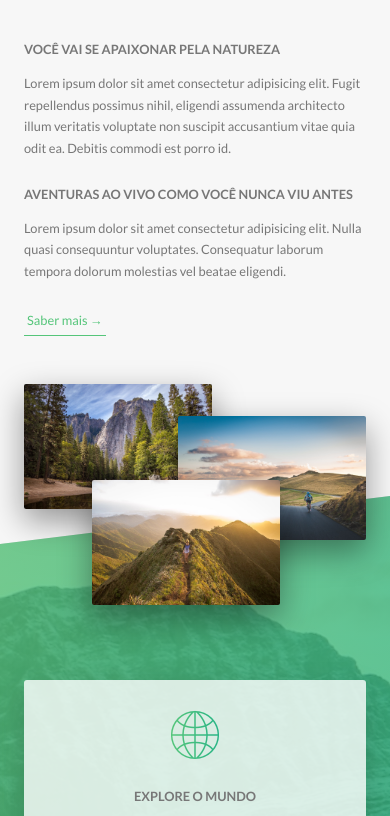
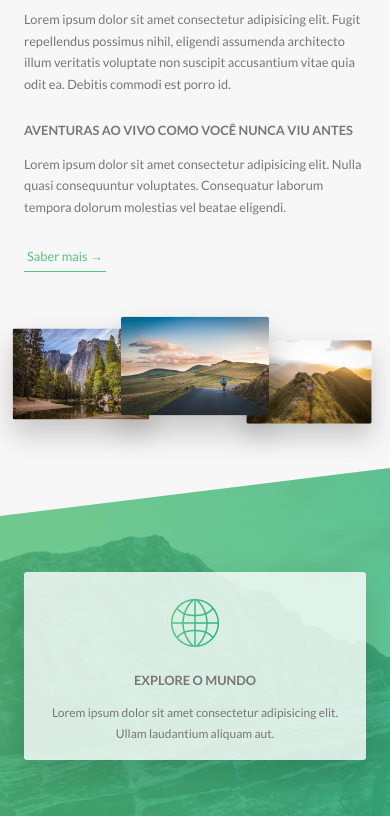
Before and after one commit to Andre-Junior/natours-, a website: page index.html in a window 390 px wide. Shown: the part 926-1742 px from the top of the page. Drawn offline with Linux system fonts and the light colour scheme.

Commit message:
responsividade

```diff
--- a/sass/base/_utilities.scss
+++ b/sass/base/_utilities.scss
@@ -1,8 +1,22 @@
 .u-center-text {text-align: center !important;}
 
 .u-margin-bottom-small {margin-bottom: 1.5rem !important;}
-.u-margin-bottom-medium {margin-bottom: 4rem !important;}
-.u-margin-bottom-big {margin-bottom: 8rem !important;}
+
+.u-margin-bottom-medium {
+    margin-bottom: 4rem !important;
+
+    @include respond(tab-port) {
+        margin-bottom: 3rem !important;
+    }
+}
+
+.u-margin-bottom-big {
+    margin-bottom: 8rem !important;
+
+    @include respond(tab-port) {
+        margin-bottom: 5rem !important;
+    }
+}
 
 .u-margin-top-big {margin-top: 8rem !important;}
 .u-margin-top-huge {margin-top: 10rem !important;}
--- a/sass/components/_composition.scss
+++ b/sass/components/_composition.scss
@@ -1,40 +1,63 @@
-.composition{
+.composition {
     position: relative;
 
     &__photo {
         width: 55%;
-        box-shadow: 0 1.5rem 4rem rgba($color-black, .4);
+        box-shadow: 0 1.5rem 4rem rgba($color-black, 0.4);
         border-radius: 2px;
         position: absolute;
         z-index: 10;
-        transition: all .2s;
+        transition: all 0.2s;
         outline-offset: 2rem;
+
+        @include respond(tab-port) {
+            float: left;
+            position: relative;
+            width: 33.333333333%;
+            box-shadow: 0 1.5rem 3rem rgba($color-black, 0.2);
+        }
 
         &--p1 {
             left: 0;
             top: -2rem;
+
+            @include respond(tab-port) {
+                top: 0;
+                transform: scale(1.2);
+            }
         }
 
         &--p2 {
             right: 0;
             top: 2rem;
+
+            @include respond(tab-port) {
+                top: -1rem;
+                transform: scale(1.3);
+                z-index: 100;
+            }
         }
 
         &--p3 {
             left: 20%;
             top: 10rem;
+
+            @include respond(tab-port){
+                left: 0;
+                top: 1rem;
+                transform: scale(1.1);
+            }
         }
 
         &:hover {
             outline: 1.5rem solid $color-primary-light;
-            transform: scale(1.05) translateY(-.5rem);
-            box-shadow: 0 2.5rem 4rem rgba($color-black, .5);
+            transform: scale(1.05) translateY(-0.5rem);
+            box-shadow: 0 2.5rem 4rem rgba($color-black, 0.5);
             z-index: 20;
         }
     }
 
     &:hover &__photo:not(:hover) {
-        transform: scale(.95);
-
+        transform: scale(0.95);
     }
 }
--- a/sass/components/_feature-box.scss
+++ b/sass/components/_feature-box.scss
@@ -7,6 +7,10 @@
     box-shadow: 0 1.5rem 4rem rgba($color-black, .15);
     transition: transform .3s;
 
+    @include respond(tab-port) {
+        padding: 2rem;
+    }
+
     &__icon{
         font-size: 6rem;
         margin-bottom: .5rem;
@@ -15,6 +19,10 @@
         -webkit-background-clip: text;
         background-clip: text;
         color: transparent;
+
+        @include respond(tab-port) {
+            margin-bottom: 0;
+        }
     }
 
     &:hover {
--- a/sass/layout/_footer.scss
+++ b/sass/layout/_footer.scss
@@ -11,6 +11,10 @@
     &__logo-box {
         text-align: center;
         margin-bottom: 8rem;
+
+        @include respond(tab-port) {
+            margin-bottom: 6rem;
+        }
     }
 
     &__logo {
--- a/sass/pages/_home.scss
+++ b/sass/pages/_home.scss
@@ -2,6 +2,10 @@
     background-color: $color-grey-light-1;
     padding: 25rem 0;
     margin-top: -20vh;
+
+    @include respond(tab-port) {
+        padding: 20rem 0;
+    }
 }
 
 .section-features {
@@ -15,22 +19,38 @@
     & > * {
         transform: skewY(7deg);
     }
+
+    @include respond(tab-port) {
+        padding: 10rem 0;
+    }
 }
 
 .section-tours {
     background-color: $color-grey-light-1;
     padding: 25rem 0 15rem 0;
     margin-top: -10rem;
+
+    @include respond(tab-port) {
+        padding: 20rem 0 10rem 0;
+    }
 }
 
 .section-stories {
     position: relative;
     padding: 15rem 0;
+
+    @include respond(tab-port) {
+        padding: 10rem 0;
+    }
 }
 
 .section-book{
     padding: 15rem 0;
     background-image: linear-gradient(to right bottom, $color-primary, $color-primary-dark);
+
+    @include respond(tab-port) {
+        padding: 10rem 0;
+    }
 }
 
 .book {
```
Also changed, not shown: css/style.css.
